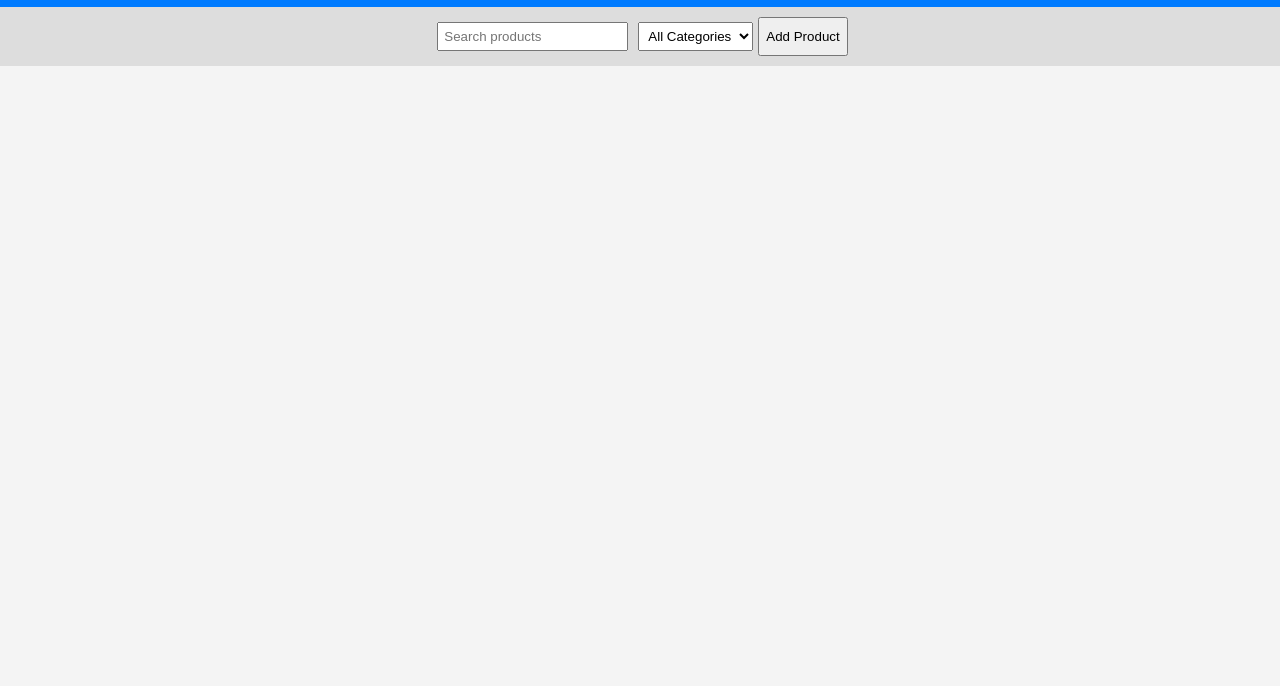
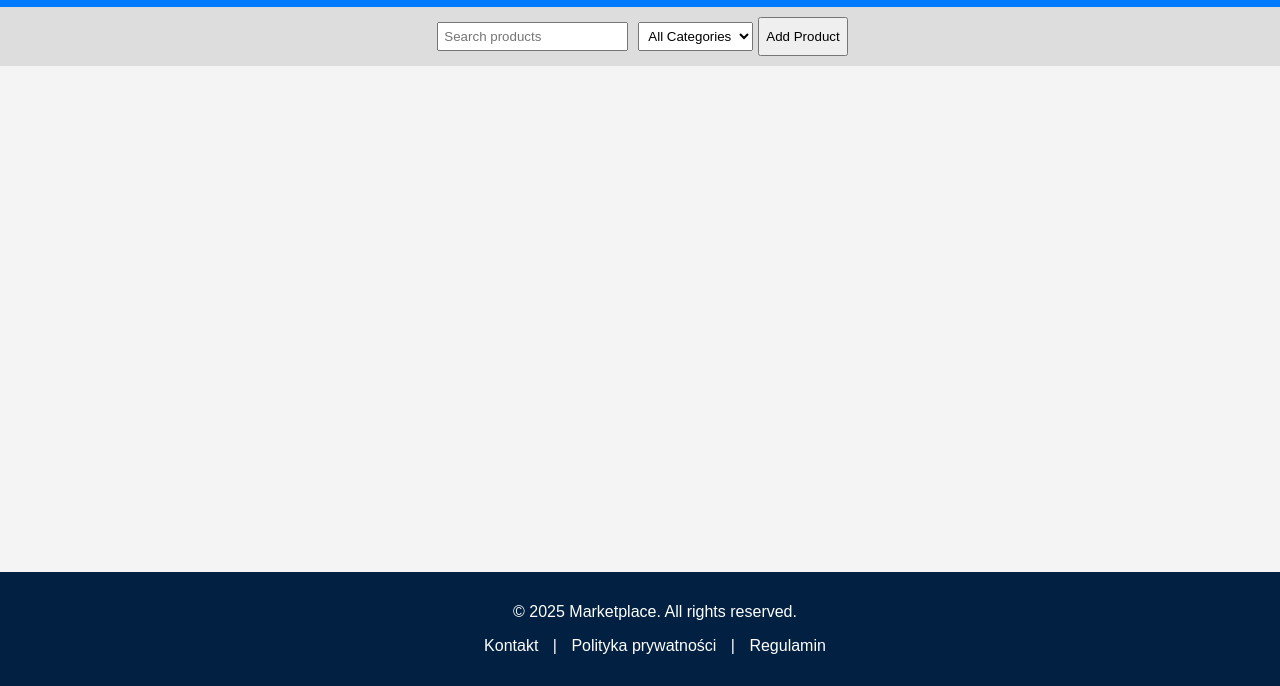
Before and after one commit to NbLife/marketplace, a plain HTML site: page index.html in a window 1280 px wide. Shown: the part 114-800 px from the top of the page. Drawn offline with Linux system fonts and the light colour scheme.

Commit message:
I LOVE SARA!

```diff
--- a/index.html
+++ b/index.html
@@ -72,6 +72,23 @@
         .modal button:hover {
             background: #0056b3;
         }
+        footer {
+            background: #022041;
+            color: white;
+            text-align: center;
+            padding: 15px;
+            position: fixed;
+            bottom: 0;
+            width: 100%;
+        }
+        footer a {
+            color: #fff;
+            text-decoration: none;
+            margin: 0 10px;
+        }
+        footer a:hover {
+            text-decoration: underline;
+        }
     </style>
 </head>
 <body>
@@ -144,6 +161,10 @@
         <button onclick="resetPassword()">Reset</button>
         <button onclick="closeForm('resetPasswordForm')">Close</button>
     </div>
+    <footer>
+        <p>&copy; 2025 Marketplace. All rights reserved.</p>
+        <p><a href="mailto:lifartlook@gmail.com">Kontakt</a> | <a href="#">Polityka prywatności</a> | <a href="#">Regulamin</a></p>
+    </footer>
 
     <script>
         const BACKEND_URL = "https://my-backend-fastapi-hffeg4hcchcddhac.westeurope-01.azurewebsites.net";
```
